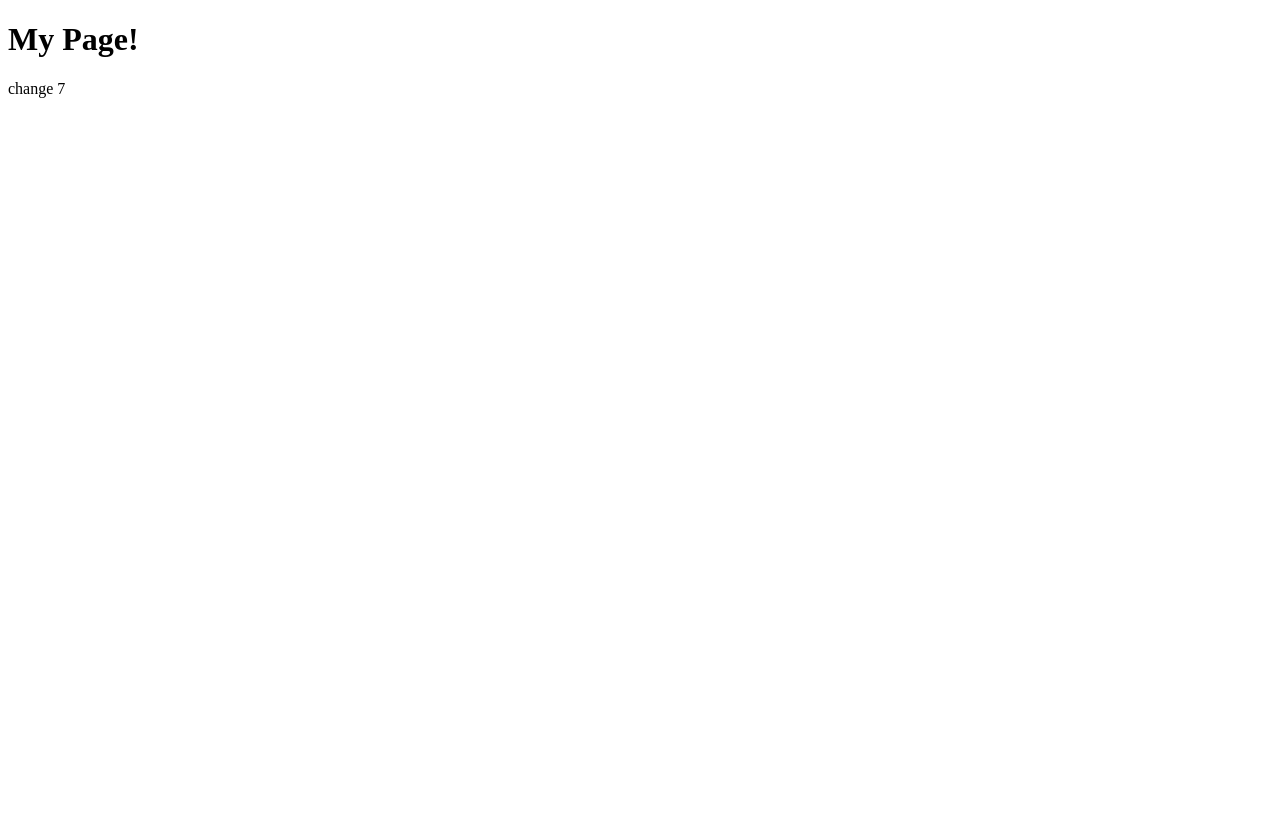
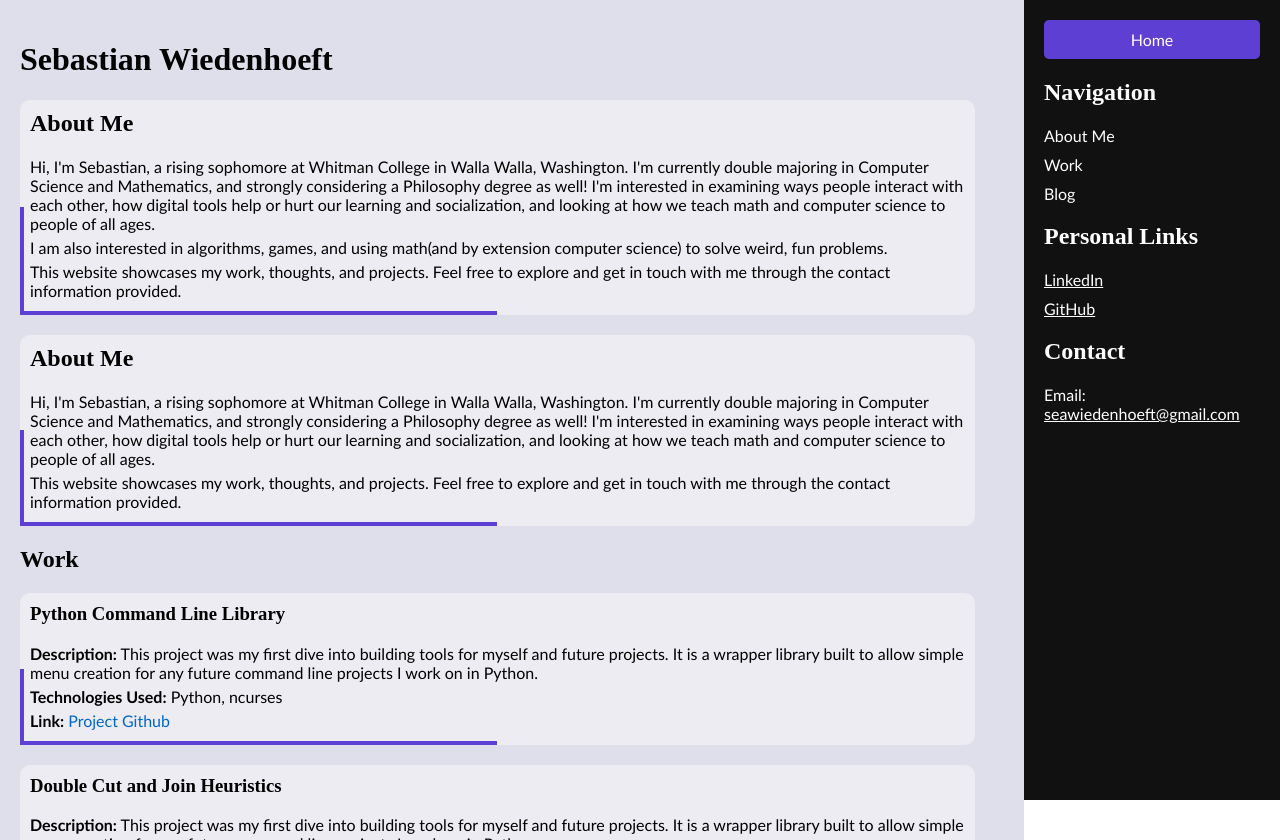
Before and after one commit to SebastianWied/PersonalPage, a plain HTML site: page index.html in a window 1280 px wide. Before the commit the page ends 800 px from the top, so only its background shows below. Drawn offline with Linux system fonts and the light colour scheme.

Commit message:
Added home page features and a test blog page

```diff
--- a/index.html
+++ b/index.html
@@ -1,14 +1,103 @@
-<!doctype html>
-<html lang="en-US">
-  <head>
-    <meta charset="utf-8" />
-    <meta name="viewport" content="width=device-width" />
-    <title>My test page</title>
-  </head>
-  <body>
-    <h1>My Page!</h1>
-    <div>
-        <p>change 7</p>
+<!DOCTYPE html>
+<html lang="en">
+<head>
+    <meta charset="UTF-8">
+    <meta name="viewport" content="width=device-width, initial-scale=1.0">
+    <title><b>My Personal Website</b></title>
+    <link rel="stylesheet" href="styles.css">
+</head>
+<body>
+    <div class="sidebar">
+        <a href="index.html" class="home-button">Home</a>
+        <nav>
+            <h2>Navigation</h2>
+            <ul>
+                <li><a href="#about-me">About Me</a></li>
+                <li><a href="#work">Work</a></li>
+                <li><a href="#blog">Blog</a></li>
+            </ul>
+        </nav>
+        <section id="personal-links">
+            <h2>Personal Links</h2>
+            <ul>
+                <li><a href="https://www.linkedin.com/in/seawied" target="_blank">LinkedIn</a></li>
+                <li><a href="https://github.com/sebastianwied" target="_blank">GitHub</a></li>
+            </ul>
+        </section>
+        <section id="contact">
+            <h2>Contact</h2>
+            <p>Email: <a href="mailto:seawiedenhoeft@gmail.com">seawiedenhoeft@gmail.com</a></p>
+        </section>
     </div>
-  </body>
+    <div class="container">
+        <div class="content">
+            <header>
+                <h1>Sebastian Wiedenhoeft</h1>
+            </header>
+            <main>
+                <section id="about-me">
+                    <div class="about-me">
+                        <h2>About Me</h2>
+                        <p>
+Hi, I'm Sebastian, a rising sophomore at Whitman College in Walla Walla, Washington. I'm currently double majoring in
+Computer Science and Mathematics, and strongly considering a Philosophy degree as well! I'm interested in
+examining ways people interact with each other, how digital tools help or hurt our learning and socialization,
+and looking at how we teach math and computer science to people of all ages.
+                        <p>I am also interested in algorithms, games, and using math(and by extension computer science)
+                                to solve weird, fun problems. </p>
+                        <p>This website showcases my work, thoughts, and projects. Feel free to explore and get in touch with me through the contact information provided.</p>
+                    </div>
+                </section>
+                <section id="about-me">
+                    <div class="about-me">
+                        <h2>About Me</h2>
+                        <p>
+Hi, I'm Sebastian, a rising sophomore at Whitman College in Walla Walla, Washington. I'm currently double majoring in
+Computer Science and Mathematics, and strongly considering a Philosophy degree as well! I'm interested in
+examining ways people interact with each other, how digital tools help or hurt our learning and socialization,
+and looking at how we teach math and computer science to people of all ages.
+                        <p>This website showcases my work, thoughts, and projects. Feel free to explore and get in touch with me through the contact information provided.</p>
+                    </div>
+                </section>
+                <section id="work">
+                    <h2>Work</h2>
+                    <div class="project">
+                        <h3>Python Command Line Library</h3>
+                        <p><strong>Description:</strong>
+                            This project was my first dive into building tools for myself and future projects.
+                            It is a wrapper library built to allow simple menu creation for any future command line projects
+                            I work on in Python.
+                        </p>
+                        <p><strong>Technologies Used:</strong> Python, ncurses</p>
+                        <p><strong>Link:</strong> <a href="https://github.com/sebastianwied/CLI" target="_blank">Project Github</a></p>
+                    </div>
+                    <div class="project">
+                        <h3>Double Cut and Join Heuristics</h3>
+                        <p><strong>Description:</strong>
+                            This project was my first dive into building tools for myself and future projects.
+                            It is a wrapper library built to allow simple menu creation for any future command line projects
+                            I work on in Python.
+                        </p>
+                        <p><strong>Technologies Used:</strong> Python, ncurses</p>
+                        <p><strong>Link:</strong> <a href="https://github.com/sebastianwied/CLI" target="_blank">Project Github</a></p>
+                    </div>
+
+                    <!-- Duplicate the above block for each new project -->
+                </section>
+                <section id="blog">
+                    <h2>Blog - Click the cards!</h2>
+                    <p>Thoughts, code solutions, and more.</p>
+                    <div class="blog-entry">
+                        <a href="test_blog.html">
+                            <h3>Blog Entry Title</h3>
+                            <p><strong>Date:</strong> July 24, 2024</p>
+                            <p><strong>Summary:</strong> A brief summary of the blog entry...</p>
+                        </a>
+                    </div>
+                </section>
+                <div class="buffer"></div> <!-- Buffer element -->
+            </main>
+        </div>
+    </div>
+</body>
 </html>
--- /dev/null
+++ b/styles.css
@@ -0,0 +1,201 @@
+/* styles.css */
+
+body {
+    font-family: Optima;
+    margin: 0;
+    padding: 0;
+    height: 100vh;
+    display: flex;
+    overflow: hidden; /* Prevent body from scrolling */
+}
+
+.container {
+    display: flex;
+    width: 100%;
+    height: 100%;
+}
+
+.content {
+    flex: 3;
+    background-color: #dfdfeb; /* Original background color */
+    color: #000;
+    padding: 20px;
+    overflow-y: auto; /* Make the content scrollable */
+    height: 100vh; /* Ensure it takes full height for scrolling */
+    margin-right: 20%;
+}
+
+.sidebar {
+    width: 20%;
+    background-color: #111;
+    color: #fff;
+    padding: 20px;
+    box-sizing: border-box;
+    position: fixed; /* Fix the sidebar position */
+    height: 100vh;
+    overflow-y: auto; /* Allow the sidebar to scroll if content overflows */
+    right: 0;
+}
+
+header, h2 {
+    font-family: Graphik;
+    margin-bottom: 20px;
+}
+
+nav ul {
+    list-style-type: none;
+    padding: 0;
+}
+
+nav ul li {
+    margin: 10px 0;
+}
+
+nav ul li a {
+    color: #fff;
+    text-decoration: none;
+}
+
+section {
+    margin-bottom: 20px;
+}
+
+section#personal-links ul {
+    list-style-type: none;
+    padding: 0;
+}
+
+section#personal-links ul li {
+    margin: 10px 0;
+}
+
+section#personal-links ul li a {
+    color: #fff;
+    text-decoration: underline;
+}
+
+section#contact a {
+    color: #fff;
+    text-decoration: underline;
+}
+
+/* Project and About Me styling */
+.project, .about-me {
+    margin-bottom: 20px;
+    padding: 10px;
+    background-color: #ececf2; /* Slightly lighter background for project and about-me area */
+    position: relative;
+    max-width: 95%;
+    border-radius: 10px; /* Rounded corners */
+}
+
+.project h3, .about-me h2 {
+    font-family: Graphik;
+    margin-top: 0;
+}
+
+.project p, .about-me p {
+    margin: 5px 0;
+}
+
+.project a, .about-me a {
+    color: #0066cc;
+    text-decoration: none;
+}
+
+.project a:hover, .about-me a:hover {
+    text-decoration: underline;
+}
+
+.project::before, .project::after, .about-me::before, .about-me::after {
+    content: '';
+    position: absolute;
+    background-color: #5d3fd3; /* Darker purple color */
+}
+
+.project::before, .about-me::before {
+    width: 4px;
+    height: 50%; /* Adjust the percentage to control the length */
+    left: 0;
+    bottom: 0;
+}
+
+.project::after, .about-me::after {
+    width: 50%; /* Adjust the percentage to control the length */
+    height: 4px;
+    left: 0;
+    bottom: 0;
+}
+
+/* Styling for blog entries */
+.blog-entry {
+    margin-bottom: 20px;
+    padding: 10px;
+    background-color: #ececf2;
+    position: relative;
+    max-width: 95%;
+    border-radius: 10px;
+    font-family: Optima, Arial, sans-serif;
+    transition: transform 0.2s, box-shadow 0.2s;
+}
+
+.blog-entry h3 {
+    font-family: Graphik;
+    margin-top: 0;
+}
+
+.blog-entry p {
+    margin: 5px 0;
+}
+
+.blog-entry a {
+    color: #000;
+    text-decoration: none;
+}
+
+.blog-entry:hover {
+    transform: scale(1.01);
+    box-shadow: 0 4px 8px rgba(0, 0, 0, 0.2);
+}
+
+.blog-entry::before, .blog-entry::after {
+    content: '';
+    position: absolute;
+    background-color: #5d3fd3;
+}
+
+.blog-entry::before {
+    width: 4px;
+    height: 50%; /* Adjust the percentage to control the length */
+    left: 0;
+    bottom: 0;
+}
+
+.blog-entry::after {
+    width: 50%; /* Adjust the percentage to control the length */
+    height: 4px;
+    left: 0;
+    bottom: 0;
+}
+
+/* Home button styling */
+.home-button {
+    display: block;
+    padding: 10px 20px;
+    margin-bottom: 20px;
+    background-color: #5d3fd3;
+    color: #fff;
+    text-align: center;
+    text-decoration: none;
+    border-radius: 5px;
+    transition: background-color 0.2s, transform 0.2s;
+}
+
+.home-button:hover {
+    background-color: #4734a9;
+    transform: scale(1.05);
+}
+
+.buffer {
+    height: 40px; /* Adjust the height as needed */
+}
```
Also changed, not shown: test_blog.html (added, +47 -0 lines), 1 other file.
